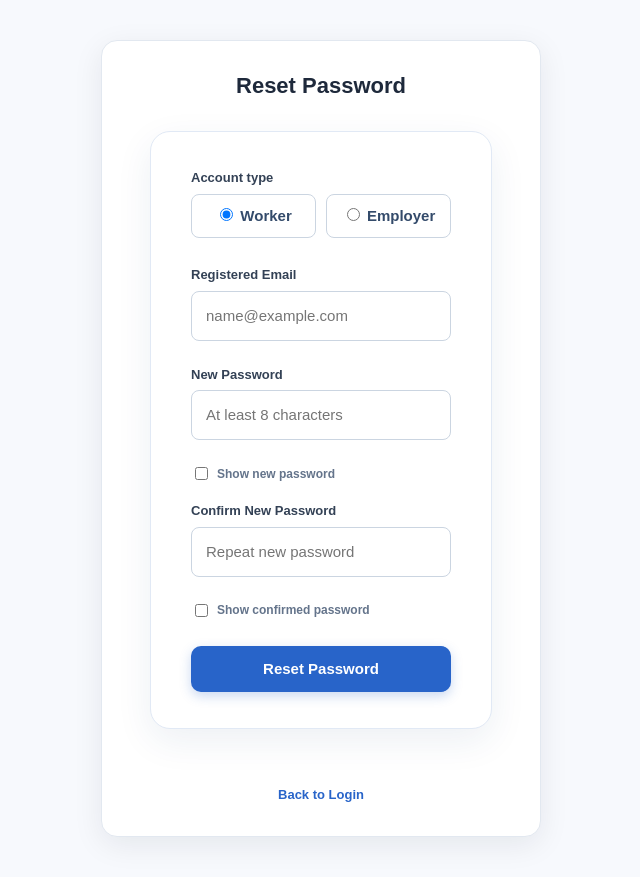
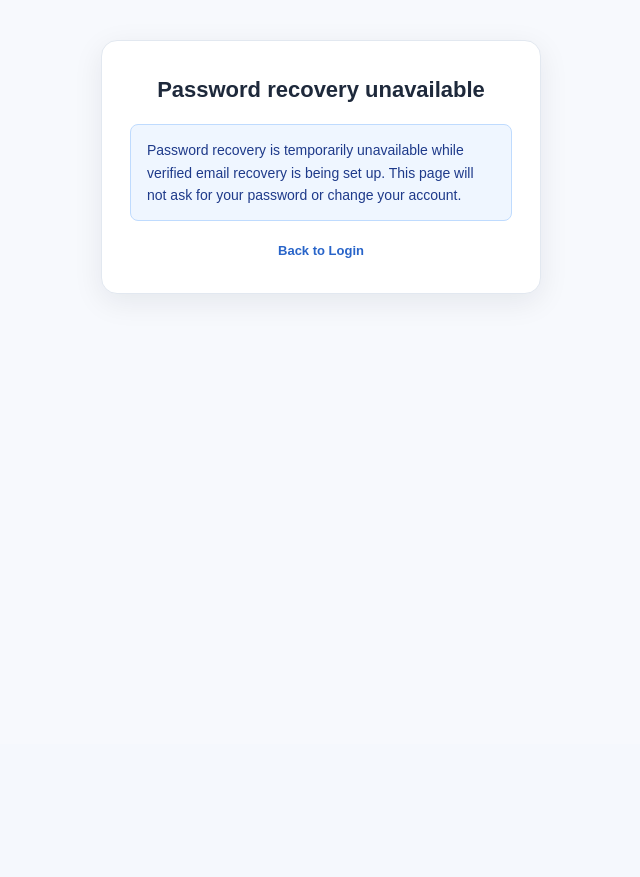
Before and after one commit to thilak004/WorkConnect, a Flask app: page /forgot-password in a window 1280 px wide. Shown: the part 56-933 px from the top of the page, without its empty margins (319-959 px from the left). After the commit the page ends 350 px from the top, so only its background shows below. Run offline with Flask 3, Linux system fonts and the light colour scheme; some libraries are stand-ins or nearby versions.

Commit message:
Disable unverified password recovery
Co-authored-by: Copilot <223556219+Copilot@users.noreply.github.com>

```diff
--- a/Work__Connect/app.py
+++ b/Work__Connect/app.py
@@ -37,8 +37,6 @@ from database import (
     create_employer,
     verify_worker_credentials,
     verify_employer_credentials,
-    reset_worker_password,
-    reset_employer_password,
     update_worker_profile,
     update_employer_profile,
     toggle_employer_verification,
@@ -260,54 +258,15 @@ def logout():
 
 @app.route("/forgot-password", methods=["GET", "POST"])
 def forgot_password():
-    """Allow an account owner to reset their password using their registered email."""
+    """Keep password recovery disabled until email ownership can be verified."""
     active_tab = request.args.get("role", "worker").strip().lower()
-
-    if request.method == "POST":
-        role = request.form.get("role", "worker").strip().lower()
-        email = request.form.get("email", "").strip().lower()
-        new_password = request.form.get("new_password", "").strip()
-        confirm_password = request.form.get("confirm_password", "").strip()
-
-        if not email or not new_password or not confirm_password:
-            return render_template(
-                "forgot_password.html",
-                error="Please complete all fields.",
-                active_tab=role,
-                email=email
-            )
-        if len(new_password) < 8:
-            return render_template(
-                "forgot_password.html",
-                error="New password must be at least 8 characters.",
-                active_tab=role,
-                email=email
-            )
-        if new_password != confirm_password:
-            return render_template(
-                "forgot_password.html",
-                error="Passwords do not match.",
-                active_tab=role,
-                email=email
-            )
-
-        if role == "employer":
-            reset = reset_employer_password(email, new_password)
-        else:
-            reset = reset_worker_password(email, new_password)
-
-        if not reset:
-            return render_template(
-                "forgot_password.html",
-                error="No account was found for this email in the selected role.",
-                active_tab=role,
-                email=email
-            )
-
-        flash("Your password has been reset. You can now log in.", "success")
-        return redirect(url_for("login", role=role))
-
-    return render_template("forgot_password.html", active_tab=active_tab)
+    if active_tab not in ("worker", "employer"):
+        active_tab = "worker"
+    return render_template(
+        "forgot_password.html",
+        active_tab=active_tab,
+        unavailable=True
+    ), 410 if request.method == "POST" else 200
 
 
 # =====================================================================
--- a/Work__Connect/templates/forgot_password.html
+++ b/Work__Connect/templates/forgot_password.html
@@ -3,7 +3,7 @@
 <head>
     <meta charset="UTF-8">
     <meta name="viewport" content="width=device-width, initial-scale=1.0">
-    <title>Reset Password | WorkConnect</title>
+    <title>Password Recovery Unavailable | WorkConnect</title>
     <link rel="stylesheet" href="{{ url_for('static', filename='css/style.css') }}">
 </head>
 <body style="background: #f7f9fd; margin: 0; font-family: Arial, sans-serif;">
@@ -13,64 +13,14 @@
 
     <main style="padding: 40px 20px;">
         <section style="max-width: 440px; margin: 0 auto; background: #fff; border-radius: 16px; padding: 32px 28px; box-shadow: 0 8px 30px rgba(15,23,42,.08); border: 1px solid #e2e8f0;">
-            <h1 style="font-size: 22px; color: #1e293b; text-align: center; margin-top: 0;">Reset Password</h1>
-
-            {% if error %}
-                <div style="padding: 12px 16px; border-radius: 8px; margin-bottom: 20px; background: #fee2e2; color: #991b1b; border: 1px solid #fecaca; font-size: 13px;">⚠️ {{ error }}</div>
-            {% endif %}
-
-            <form method="POST" action="{{ url_for('forgot_password') }}">
-                <input type="hidden" name="role" value="{{ active_tab }}">
-
-                <div style="margin-bottom: 18px;">
-                    <label style="display: block; margin-bottom: 6px; font-size: 13px; font-weight: 700; color: #334155;">Account type</label>
-                    <div style="display: flex; gap: 10px;">
-                        <label style="flex: 1; border: 1px solid #cbd5e1; border-radius: 8px; padding: 10px; text-align: center; cursor: pointer;">
-                            <input type="radio" name="role-selector" value="worker" {% if active_tab != 'employer' %}checked{% endif %} onchange="this.form.elements.role.value='worker'"> Worker
-                        </label>
-                        <label style="flex: 1; border: 1px solid #cbd5e1; border-radius: 8px; padding: 10px; text-align: center; cursor: pointer;">
-                            <input type="radio" name="role-selector" value="employer" {% if active_tab == 'employer' %}checked{% endif %} onchange="this.form.elements.role.value='employer'"> Employer
-                        </label>
-                    </div>
-                </div>
-
-                <div style="margin-bottom: 18px;">
-                    <label for="email" style="display: block; margin-bottom: 6px; font-size: 13px; font-weight: 700; color: #334155;">Registered Email</label>
-                    <input id="email" name="email" type="email" value="{{ email|default('', true) }}" required placeholder="name@example.com" style="width: 100%; box-sizing: border-box; padding: 10px 14px; border: 1px solid #cbd5e1; border-radius: 8px;">
-                </div>
-
-                <div style="margin-bottom: 18px;">
-                    <label for="new-password" style="display: block; margin-bottom: 6px; font-size: 13px; font-weight: 700; color: #334155;">New Password</label>
-                    <input id="new-password" name="new_password" type="password" required minlength="8" placeholder="At least 8 characters" style="width: 100%; box-sizing: border-box; padding: 10px 14px; border: 1px solid #cbd5e1; border-radius: 8px;">
-                    <label style="display: flex; align-items: center; gap: 6px; margin-top: 7px; color: #64748b; font-size: 12px; cursor: pointer;">
-                        <input type="checkbox" data-toggle-password="new-password"> Show new password
-                    </label>
-                </div>
-
-                <div style="margin-bottom: 22px;">
-                    <label for="confirm-password" style="display: block; margin-bottom: 6px; font-size: 13px; font-weight: 700; color: #334155;">Confirm New Password</label>
-                    <input id="confirm-password" name="confirm_password" type="password" required minlength="8" placeholder="Repeat new password" style="width: 100%; box-sizing: border-box; padding: 10px 14px; border: 1px solid #cbd5e1; border-radius: 8px;">
-                    <label style="display: flex; align-items: center; gap: 6px; margin-top: 7px; color: #64748b; font-size: 12px; cursor: pointer;">
-                        <input type="checkbox" data-toggle-password="confirm-password"> Show confirmed password
-                    </label>
-                </div>
-
-                <button type="submit" class="btn-apply-big" style="width: 100%;">Reset Password</button>
-            </form>
-
+            <h1 style="font-size: 22px; color: #1e293b; text-align: center; margin-top: 0;">Password recovery unavailable</h1>
+            <div role="status" style="padding: 14px 16px; border-radius: 8px; margin-bottom: 20px; background: #eff6ff; color: #1e3a8a; border: 1px solid #bfdbfe; font-size: 14px; line-height: 1.6;">
+                Password recovery is temporarily unavailable while verified email recovery is being set up. This page will not ask for your password or change your account.
+            </div>
             <p style="text-align: center; margin: 20px 0 0; font-size: 13px; color: #64748b;">
                 <a href="{{ url_for('login', role=active_tab) }}" style="color: #2864c9; font-weight: 700; text-decoration: none;">Back to Login</a>
             </p>
         </section>
     </main>
-
-    <script>
-        document.querySelectorAll('[data-toggle-password]').forEach(function (checkbox) {
-            checkbox.addEventListener('change', function () {
-                const input = document.getElementById(this.dataset.togglePassword);
-                input.type = this.checked ? 'text' : 'password';
-            });
-        });
-    </script>
 </body>
 </html>
```
Also changed, not shown: Work__Connect/database.py (+0 -30 lines), Work__Connect/README.md.
